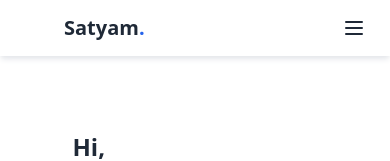
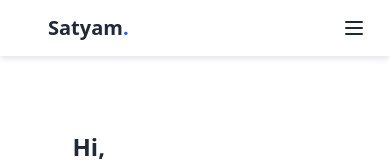
Before and after one commit to Satyamjha76/my-portfolio, a React (Create React App) app: page / in a window 390 px wide. Shown: the top 161 px of the page. Built offline with nearby package versions, Linux system fonts and the light colour scheme.

Commit message:
website title margins updated

```diff
--- a/src/components/Navbar.jsx
+++ b/src/components/Navbar.jsx
@@ -28,7 +28,7 @@ function Navbar() {
   return (
     <nav className=" w-full bg-white shadow-md shadow-gray-200 dark:bg-gray-900 dark:shadow-lg dark:shadow-gray-800 ">
       <div className="flex flex-row h-14 items-center">
-        <div className="basis-3/4 text-xl ml-16 md:ml-24 lg:ml-24 xl-ml-26 xl:mr-6 lg:mr-6 md:mr-4 sm:mr-2 font-bold font-sans text-gray-800 dark:text-white">
+        <div className="basis-3/4 text-xl ml-12 md:ml-20 lg:ml-24 xl:ml-24 xl:mr-6 lg:mr-6 md:mr-4 sm:mr-2 font-bold font-sans text-gray-800 dark:text-white">
          <NavLink to="/"className="">Satyam<span className=' text-blue-600'>.</span></NavLink>
         </div>
         <div className="basis-1/4 ml-50 mr-10 font-bold font-sans  space-x-4 xl:space-x-12 xl:flex lg:space-x-11 lg:flex text-gray-800 dark:text-white md:space-x-6 md:flex sm:space-x-4 sm:flex sm:mr-10 md:ml-50 hidden">
```
